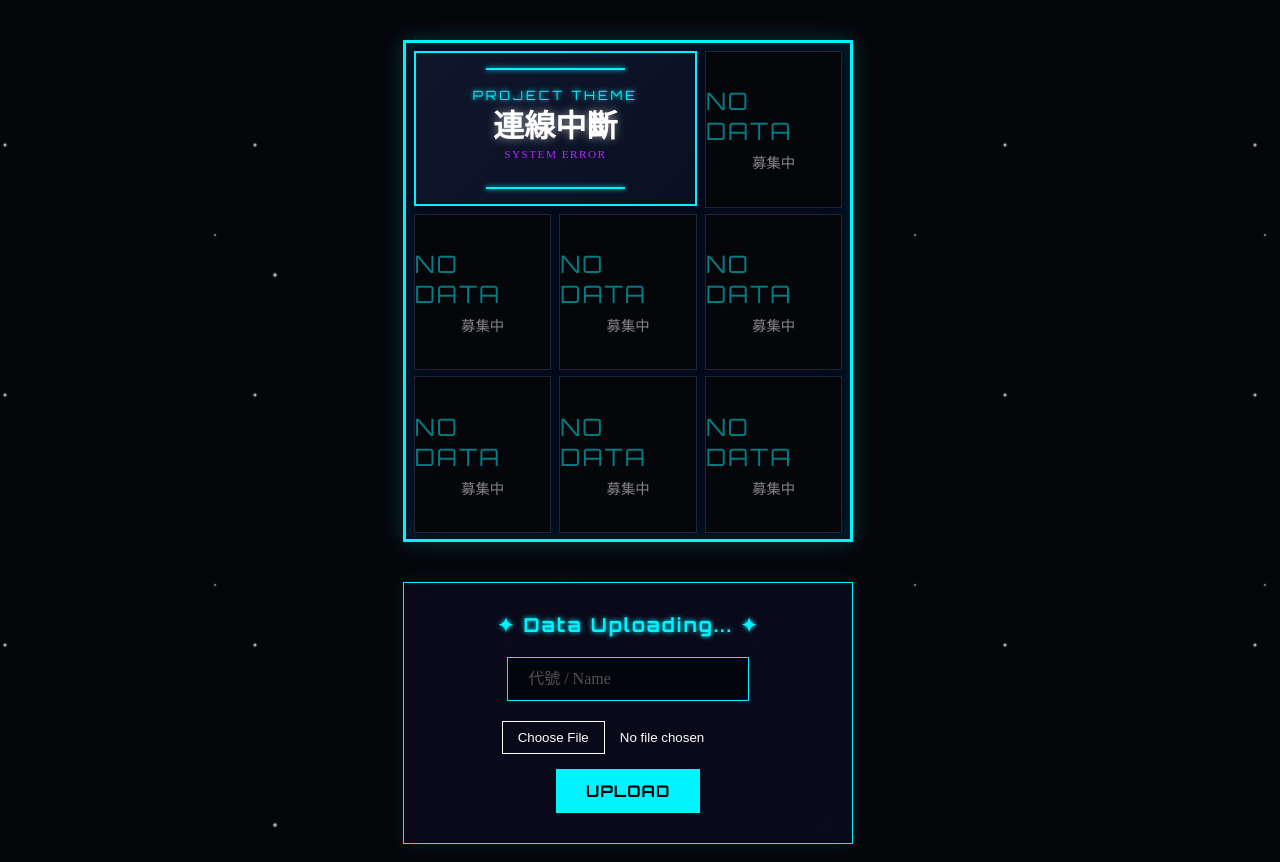
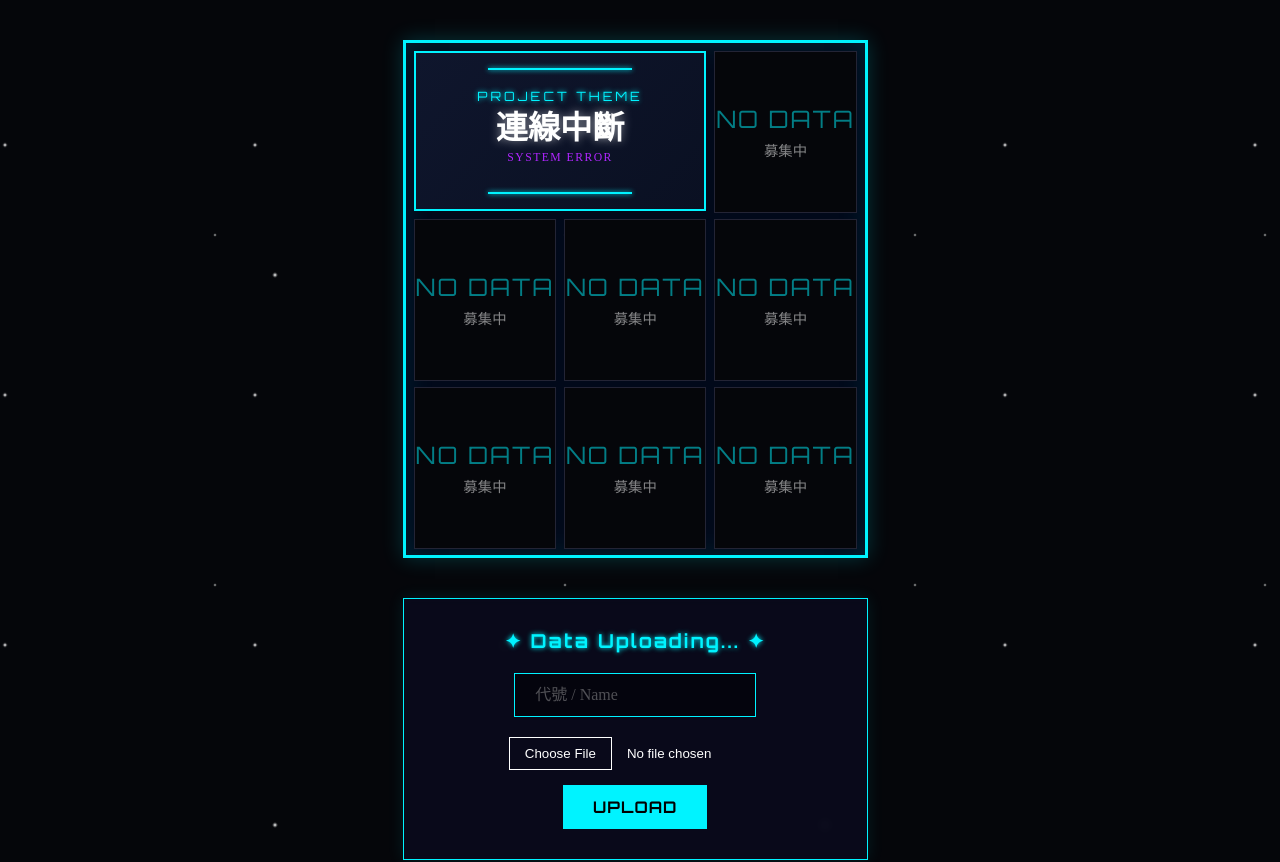
Before and after one commit to KomeijiKoishi-514/youmugroupdraw, a React (Create React App) app in the folder client/: page / in a window 1280 px wide. Shown: the top 862 px of the page. Built offline with nearby package versions, Linux system fonts and the light colour scheme; no server answers.

Commit message:
Update App.css

```diff
--- a/client/src/App.css
+++ b/client/src/App.css
@@ -28,8 +28,8 @@ body {
 }
 
 .App {
-  width: 95%;
-  max-width: 1330px;
+  width: 98%;
+  max-width: 1800px;
   background: transparent;
 }
 
```
